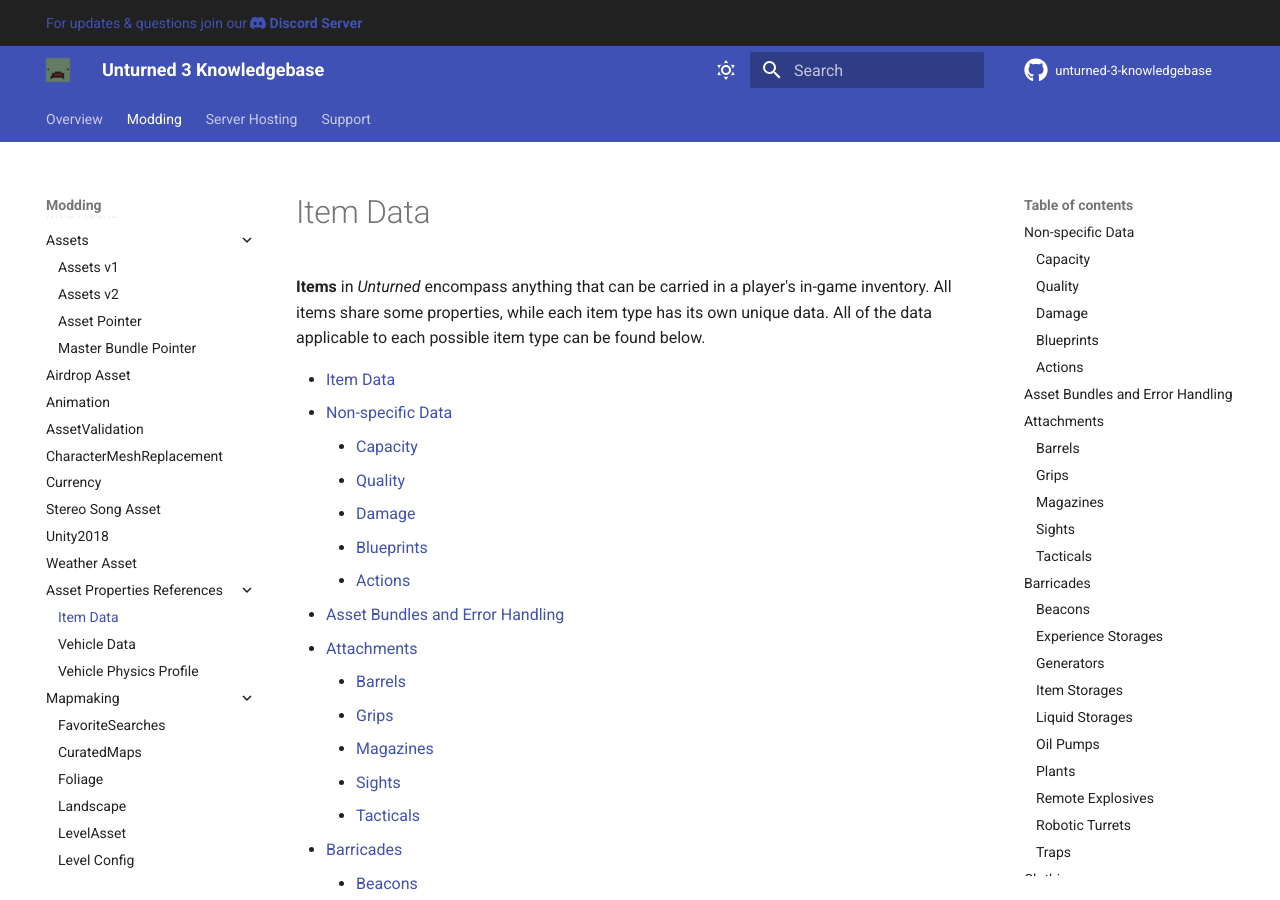
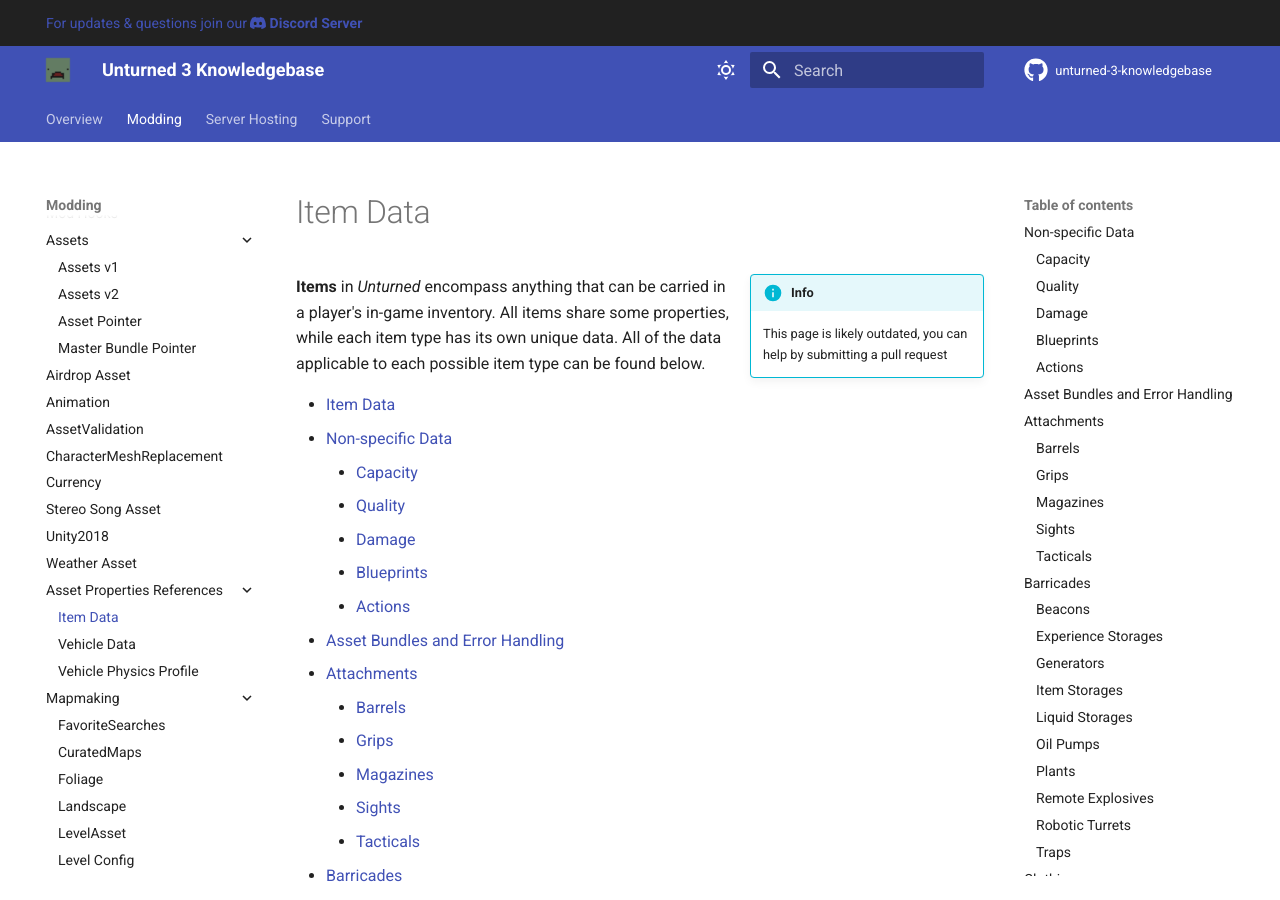
Before and after one commit to unturned-info/unturned-3-knowledgebase, an MkDocs documentation site: the page built from docs/Modding/Asset Properties References/ItemData.md, in a window 1280 px wide and 900 px high. Built offline with MkDocs 1.6.1 and Material for MkDocs 9.7.7, drawn with Linux system fonts in a browser that asks for light colours; comment, search, counter and statistics services are not loaded; some of the changed lines change nothing that is shown.

Commit message:
Adds itemData begging adomonition

```diff
--- a/docs/Modding/Asset Properties References/ItemData.md
+++ b/docs/Modding/Asset Properties References/ItemData.md
@@ -1,4 +1,7 @@
 # Item Data
+
+!!! info inline end
+    This page is likely outdated, you can help by submitting a pull request
 
 __Items__ in _Unturned_ encompass anything that can be carried in a player's in-game inventory. All items share some properties, while each item type has its own unique data. All of the data applicable to each possible item type can be found below.
 
@@ -108,9 +111,9 @@
 
 __Durability__: Either a decimal probability chance of quality loss upon action, or guaranteed loss and durability value is instead representative of the amount lost.
 
-* _Canteens_: Guaranteed quality loss occurs upon drinking. Durability value represents the amount of quality loss.
-* _Melee Weapons_: Decimal probability chance of quality loss occurs upon hitting.
-* _Ranged Weapons_: Decimal probability chance of quality loss occurs upon shooting.
+- _Canteens_: Guaranteed quality loss occurs upon drinking. Durability value represents the amount of quality loss.
+- _Melee Weapons_: Decimal probability chance of quality loss occurs upon hitting.
+- _Ranged Weapons_: Decimal probability chance of quality loss occurs upon shooting.
 
 __Wear__: Increment to degrade quality by. Only applicable to items where durability represents a decimal probability chance of quality loss.
 
```
